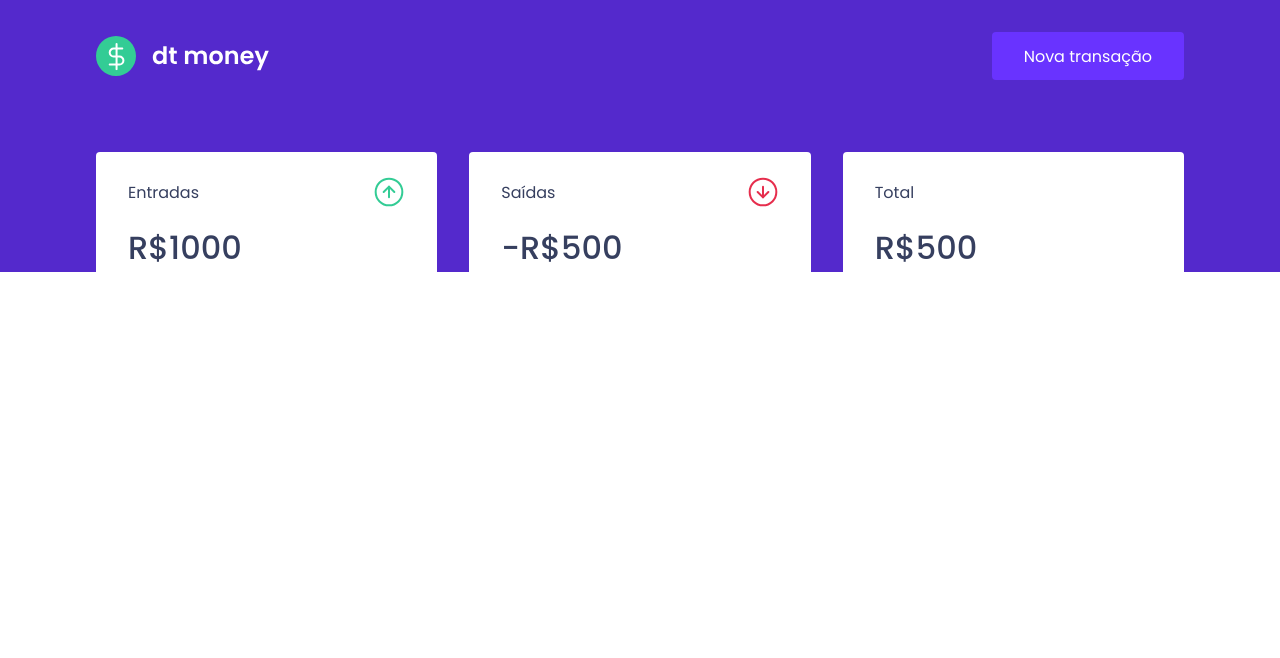
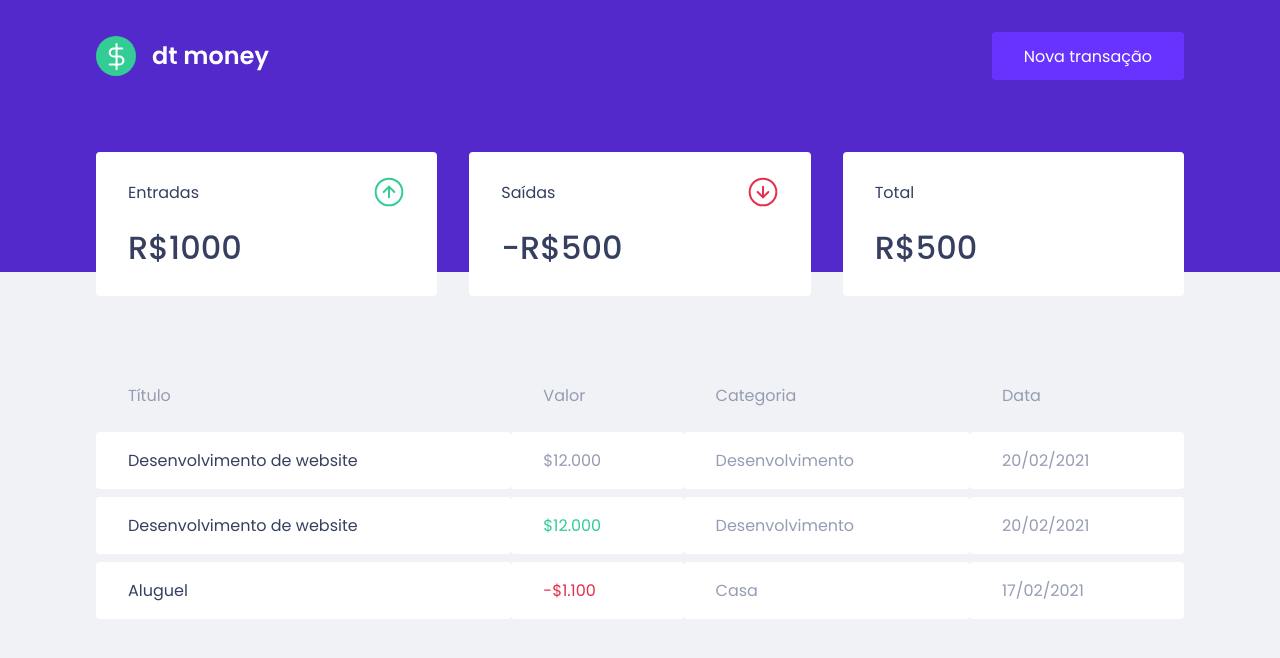
Before and after one commit to brunordgs/dt.money, a React (Create React App) app: page / in a window 1280 px wide. Shown: the top 658 px of the page. Built offline with nearby package versions, Linux system fonts and the light colour scheme.

Commit message:
Add transactions table component

```diff
--- a/src/components/Dashboard/index.tsx
+++ b/src/components/Dashboard/index.tsx
@@ -1,10 +1,12 @@
 import Summary from '../Summary';
+import TransactionsTable from '../TransactionsTable';
 import { Container } from './styles';
 
 export default function Dashboard() {
 	return (
 		<Container>
 			<Summary />
+			<TransactionsTable />
 		</Container>
 	);
 }
--- /dev/null
+++ b/src/components/TransactionsTable/index.tsx
@@ -0,0 +1,41 @@
+import { Container } from './styles';
+
+export default function TransactionsTable() {
+	return (
+		<Container>
+			<table>
+				<thead>
+					<tr>
+						<th>Título</th>
+						<th>Valor</th>
+						<th>Categoria</th>
+						<th>Data</th>
+					</tr>
+				</thead>
+
+				<tbody>
+					<tr>
+						<td>Desenvolvimento de website</td>
+						<td>$12.000</td>
+						<td>Desenvolvimento</td>
+						<td>20/02/2021</td>
+					</tr>
+
+					<tr>
+						<td>Desenvolvimento de website</td>
+						<td className="deposit">$12.000</td>
+						<td>Desenvolvimento</td>
+						<td>20/02/2021</td>
+					</tr>
+
+					<tr>
+						<td>Aluguel</td>
+						<td className="withdraw">-$1.100</td>
+						<td>Casa</td>
+						<td>17/02/2021</td>
+					</tr>
+				</tbody>
+			</table>
+		</Container>
+	);
+}
--- /dev/null
+++ b/src/components/TransactionsTable/styles.ts
@@ -0,0 +1,38 @@
+import styled from 'styled-components';
+
+export const Container = styled.div`
+	margin-top: 4rem;
+
+	table {
+		width: 100%;
+		border-spacing: 0 0.5rem;
+
+		th {
+			color: var(--text-body);
+			font-weight: 400;
+			padding: 1rem 2rem;
+			text-align: left;
+			line-height: 1.5rem;
+		}
+
+		td {
+			padding: 1rem 2rem;
+			border: none;
+			background: var(--shape);
+			color: var(--text-body);
+			border-radius: 0.25rem;
+
+			&:first-child {
+				color: var(--text-title);
+			}
+
+			&.deposit {
+				color: var(--green);
+			}
+
+			&.withdraw {
+				color: var(--red);
+			}
+		}
+	}
+`;
--- a/src/styles/global.ts
+++ b/src/styles/global.ts
@@ -30,7 +30,7 @@ export const GlobalStyle = createGlobalStyle`
 	}
 
 	body {
-		background: var(---background);
+		background: var(--background);
 		-webkit-font-smoothing: antialiased;
 	}
 
```
